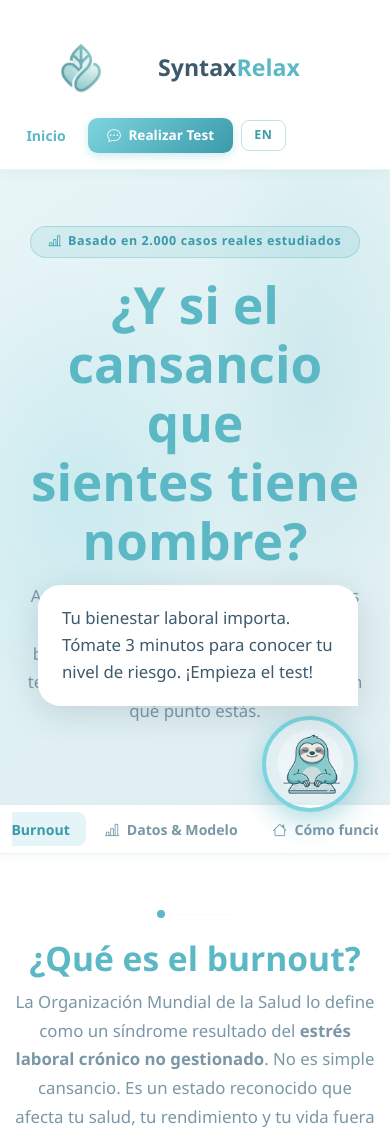
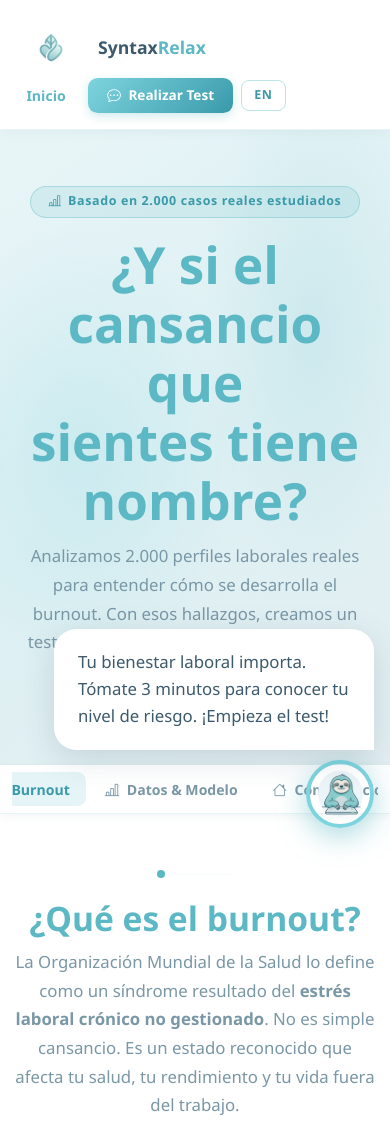
Before and after one commit to MajoRodri/SyntaxRelax, a Flask app: page / in a window 390 px wide. Shown: the top 1127 px of the page. Run offline with Flask 3, Linux system fonts and the light colour scheme.

Commit message:
fix: improve responsive design for mobile devices

```diff
--- a/templates/base.html
+++ b/templates/base.html
@@ -49,6 +49,10 @@
       transition: all .18s;
     }
     .lang-btn:hover { background: rgba(92,184,196,.1); border-color: var(--teal); }
+    @media (max-width: 575px) {
+      .navbar-brand img { height: 52px !important; }
+      .navbar-brand .fs-3 { font-size: 1.1rem !important; }
+    }
   </style>
   {% block head %}{% endblock %}
 </head>
@@ -84,10 +88,10 @@
   <circle cx="142"  cy="818" r="2"   fill="#3a9aaa" opacity="0.19"/>
 </svg>
 <!-- Leaf / botanical corner pieces -->
-<img src="{{ url_for('static', filename='assets/items.png') }}"        style="position:fixed;top:65px;left:0;width:155px;opacity:.16;pointer-events:none;z-index:0;" />
-<img src="{{ url_for('static', filename='assets/items_right.png') }}"  style="position:fixed;top:65px;right:0;width:155px;opacity:.16;pointer-events:none;z-index:0;" />
-<img src="{{ url_for('static', filename='assets/itemsI.png') }}"       style="position:fixed;bottom:0;left:0;width:190px;opacity:.18;pointer-events:none;z-index:0;" />
-<img src="{{ url_for('static', filename='assets/itemsI_right.png') }}" style="position:fixed;bottom:0;right:0;width:190px;opacity:.18;pointer-events:none;z-index:0;" />
+<img src="{{ url_for('static', filename='assets/items.png') }}"        style="position:fixed;top:65px;left:0;width:min(155px,20vw);opacity:.16;pointer-events:none;z-index:0;" />
+<img src="{{ url_for('static', filename='assets/items_right.png') }}"  style="position:fixed;top:65px;right:0;width:min(155px,20vw);opacity:.16;pointer-events:none;z-index:0;" />
+<img src="{{ url_for('static', filename='assets/itemsI.png') }}"       style="position:fixed;bottom:0;left:0;width:min(190px,25vw);opacity:.18;pointer-events:none;z-index:0;" />
+<img src="{{ url_for('static', filename='assets/itemsI_right.png') }}" style="position:fixed;bottom:0;right:0;width:min(190px,25vw);opacity:.18;pointer-events:none;z-index:0;" />
 {% block extra_deco %}{% endblock %}
 
 <!-- ── Navbar ── -->
--- a/templates/chat.html
+++ b/templates/chat.html
@@ -487,7 +487,7 @@ function addBotError(html) {
   el.innerHTML = `
     <div class="bubble" style="padding:.6rem .7rem;background:#fff;box-shadow:0 1px 8px rgba(61,90,108,.07);">
       <img src="/static/icons/what.png" alt="Neo dudando"
-           style="width:160px;height:160px;object-fit:contain;display:block;margin:0 auto .5rem;">
+           style="width:min(160px,40vw);height:auto;object-fit:contain;display:block;margin:0 auto .5rem;">
       <p style="margin:0;font-size:.82rem;color:var(--text-muted);text-align:center;line-height:1.45;">${html}</p>
     </div>`;
   body.appendChild(el); scrollBottom(); return el;
--- a/templates/partials/home_cta.html
+++ b/templates/partials/home_cta.html
@@ -46,6 +46,10 @@
   @keyframes neoFadeOut {
     from { opacity: 1; transform: translateY(0); }
     to   { opacity: 0; transform: translateY(8px); }
+  }
+  @media (max-width: 575px) {
+    #neo-bubble { bottom: 1rem; right: 1rem; }
+    #neo-avatar { width: 68px !important; height: 68px !important; }
   }
 </style>
 
```
